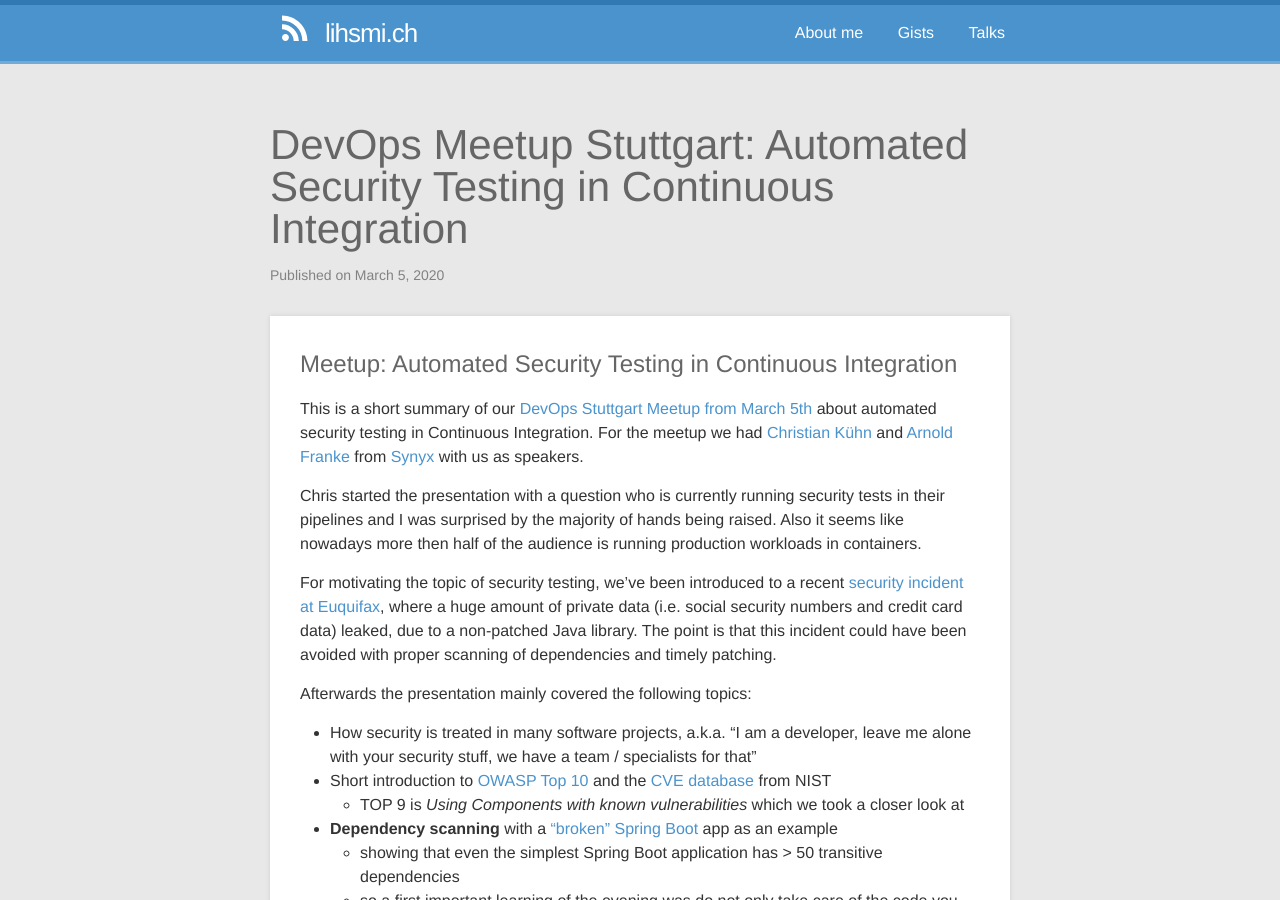
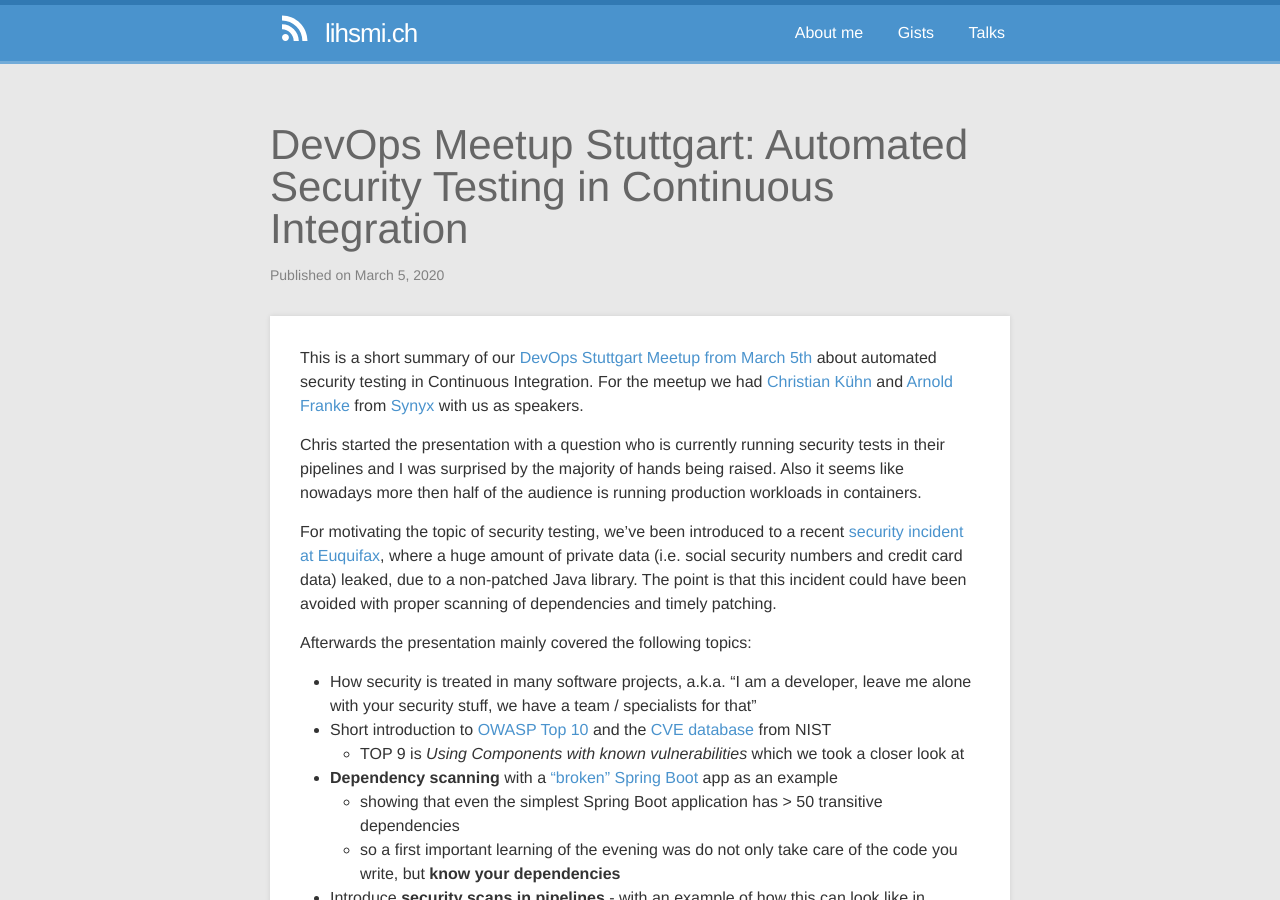
Before and after one commit to michaellihs/michaellihs.github.io, a Jekyll site: the page built from _posts/2020-03-05-meetup-security-continuous-integration.markdown, in a window 1280 px wide and 900 px high. Built offline with Jekyll 4.4.1, drawn with Linux system fonts in a browser that asks for light colours; comment, search, counter and statistics services are not loaded.

Commit message:
fix heading of meetup post

```diff
--- a/_posts/2020-03-05-meetup-security-continuous-integration.markdown
+++ b/_posts/2020-03-05-meetup-security-continuous-integration.markdown
@@ -5,8 +5,6 @@ date:   2020-03-05 21:55:29
 tags: [meetup, devops, continuous integration, security]
 categories: continuous integration
 ---
-
-# Meetup: Automated Security Testing in Continuous Integration
 
 This is a short summary of our [DevOps Stuttgart Meetup from March 5th](https://www.meetup.com/de-DE/devops-stuttgart/events/268094799/) about automated security testing in Continuous Integration. For the meetup we had [Christian Kühn](https://twitter.com/CYxChris) and [Arnold Franke](https://twitter.com/indyarni) from [Synyx](https://synyx.de/) with us as speakers.
 
```
